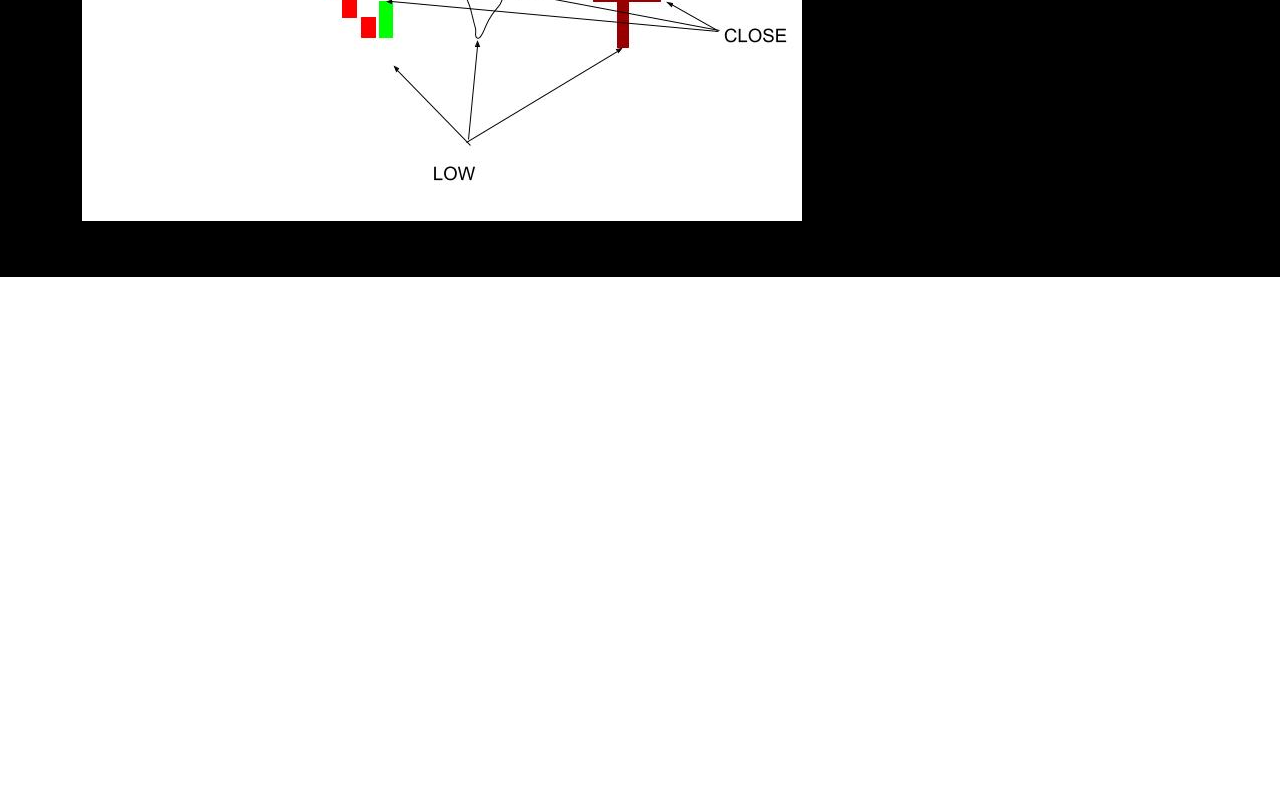
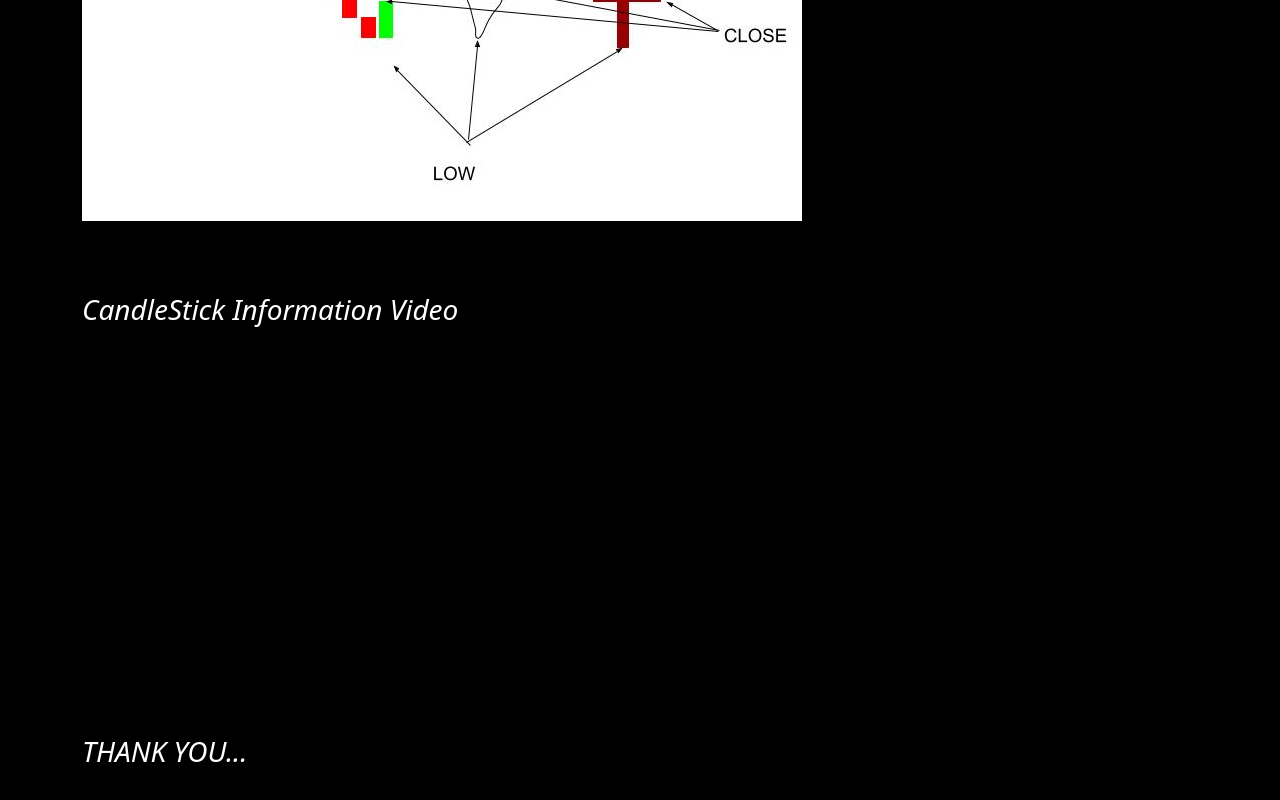
Before and after one commit to fahimsadnan99/learnerForntEnd, a React (Vite) app: page /candleInformation in a window 1280 px wide. Shown: the part 1659-2459 px from the top of the page. Before the commit the page ends 1936 px from the top, so only its background shows below. Built offline with nearby package versions, Linux system fonts and the light colour scheme.

Commit message:
vaideo player add

```diff
--- a/package.json
+++ b/package.json
@@ -13,6 +13,7 @@
     "bootstrap": "^5.3.3",
     "react": "^19.0.0",
     "react-dom": "^19.0.0",
+    "react-player": "^2.16.0",
     "react-router-dom": "^7.3.0"
   },
   "devDependencies": {
--- a/src/component/OTC/CandleInfo/index.jsx
+++ b/src/component/OTC/CandleInfo/index.jsx
@@ -1,6 +1,7 @@
 import React from "react";
 import buyerCandle from "../../../assets/img/otc/CandleInfo/Buyer.jpg"
 import sellerCandle from "../../../assets/img/otc/CandleInfo/Seller.jpg"
+import VideoPlayer from "../../UniversalComponent"
 
 const index = () => {
   return (
@@ -74,6 +75,10 @@ const index = () => {
           <div>
             <img src={sellerCandle} alt="Buyer Candle" className="img-fluid"/>
           </div>
+
+          <div>
+          <VideoPlayer title="CandleStick Information Video" url="https://www.youtube.com/shorts/dXi97O2kc-8"></VideoPlayer>
+          </div>
         </div>
       </div>
     </div>
--- /dev/null
+++ b/src/component/UniversalComponent/index.jsx
@@ -0,0 +1,21 @@
+import React from "react";
+import ReactPlayer from "react-player";
+
+const index = ({title,url}) => {
+  return (
+
+    <div className="my-5">
+         <h3 className="py-4">{title}</h3>
+      <ReactPlayer
+        url={url}
+        controls={true}
+        width="100%"
+        loop={true}
+      />
+
+      <h3 className="py-3">THANK YOU...</h3>
+    </div>
+  );
+};
+
+export default index;
```
Also changed, not shown: 1 other file (tests, documents, lock files or other folders).
